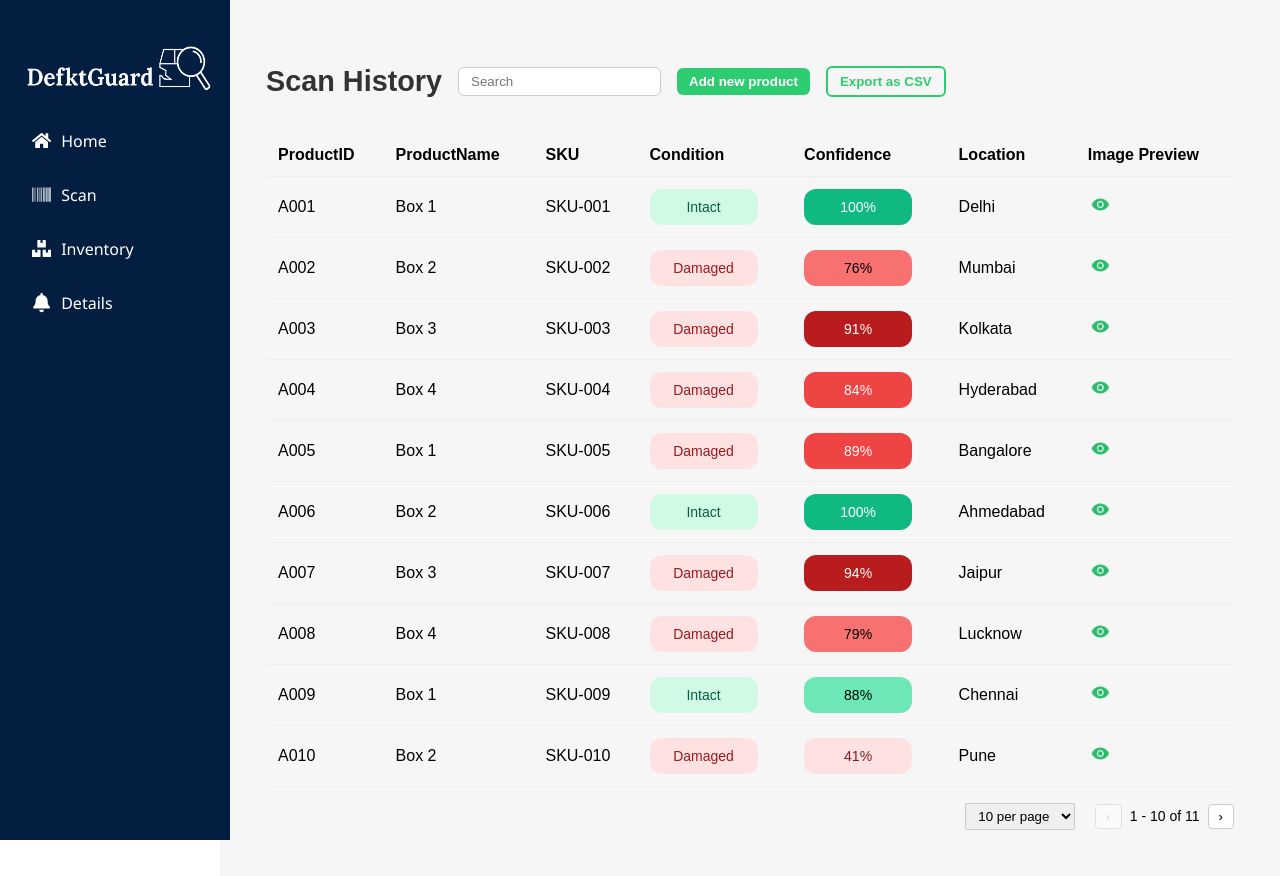
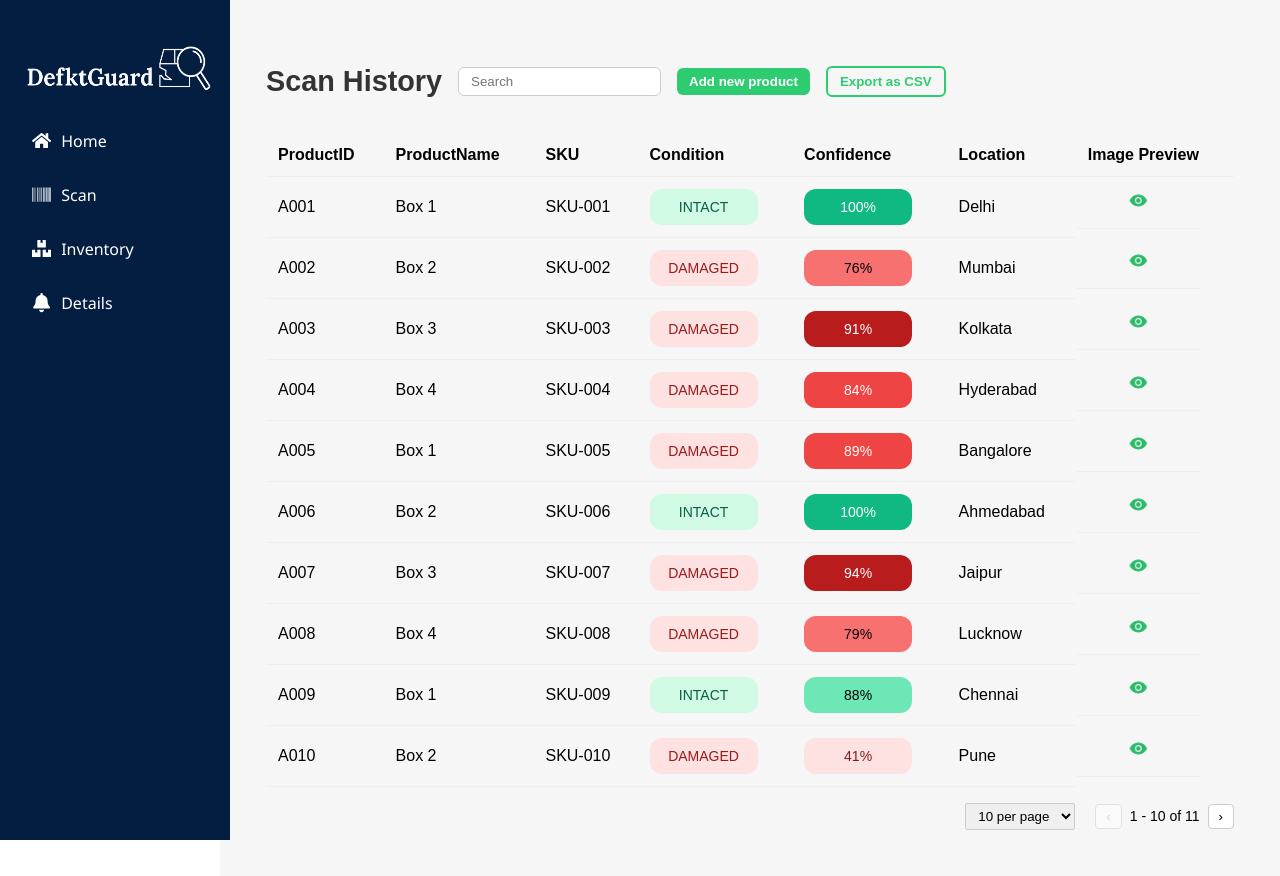
Before and after one commit to AarthiHonguthi/DefektGuardd, a React (Create React App) app in the folder frontend/: page /details in a window 1280 px wide. Built offline with nearby package versions, Linux system fonts and the light colour scheme; data requests are answered from the project's data file.

Commit message:
fixed view button

```diff
--- a/frontend/src/pages/Details.jsx
+++ b/frontend/src/pages/Details.jsx
@@ -93,22 +93,46 @@ const Details = () => {
                       : "badge-red"
                   }`}
                 >
-                  {item.damage || "Unknown"}
+                  {item.damage?.toUpperCase() || "UNKNOWN"}
                 </span>
               </td>
               <td>
-                <span className={`badge ${getConfidenceClass(item.confidence, item.damage)}`}>
+                <span
+                  className={`badge ${getConfidenceClass(
+                    item.confidence,
+                    item.damage
+                  )}`}
+                >
                   {item.confidence}%
                 </span>
               </td>
               <td>{item.shippedFrom || "-"}</td>
-              <td>
+              <td
+                style={{
+                  width: "100px",
+                  display: "flex",
+                  justifyContent: "center",
+                  alignItems: "center",
+                }}
+              >
                 {item.image ? (
                   <button
-                    className="eye-button"
                     onClick={() => setModalImage(item.image)}
+                    style={{
+                      background: "none",
+                      border: "none",
+                      padding: 0,
+                      cursor: "pointer",
+                    }}
                   >
-                    <img src="/view_icon.png" alt="View" />
+                    <img
+                      src="/view_icon.png"
+                      alt="View"
+                      style={{
+                        width: "24px",
+                        height: "24px",
+                      }}
+                    />
                   </button>
                 ) : (
                   "-"
--- a/frontend/src/styles/details.css
+++ b/frontend/src/styles/details.css
@@ -82,10 +82,15 @@
 }
 
 .eye-button {
+    display: flex;
+    justify-content: left;
+    align-items: left;
     background: none;
     border: none;
     padding: 0;
     cursor: pointer;
+    width: 100%;
+    height: 100%;
 }
 
 .eye-button img {
```
